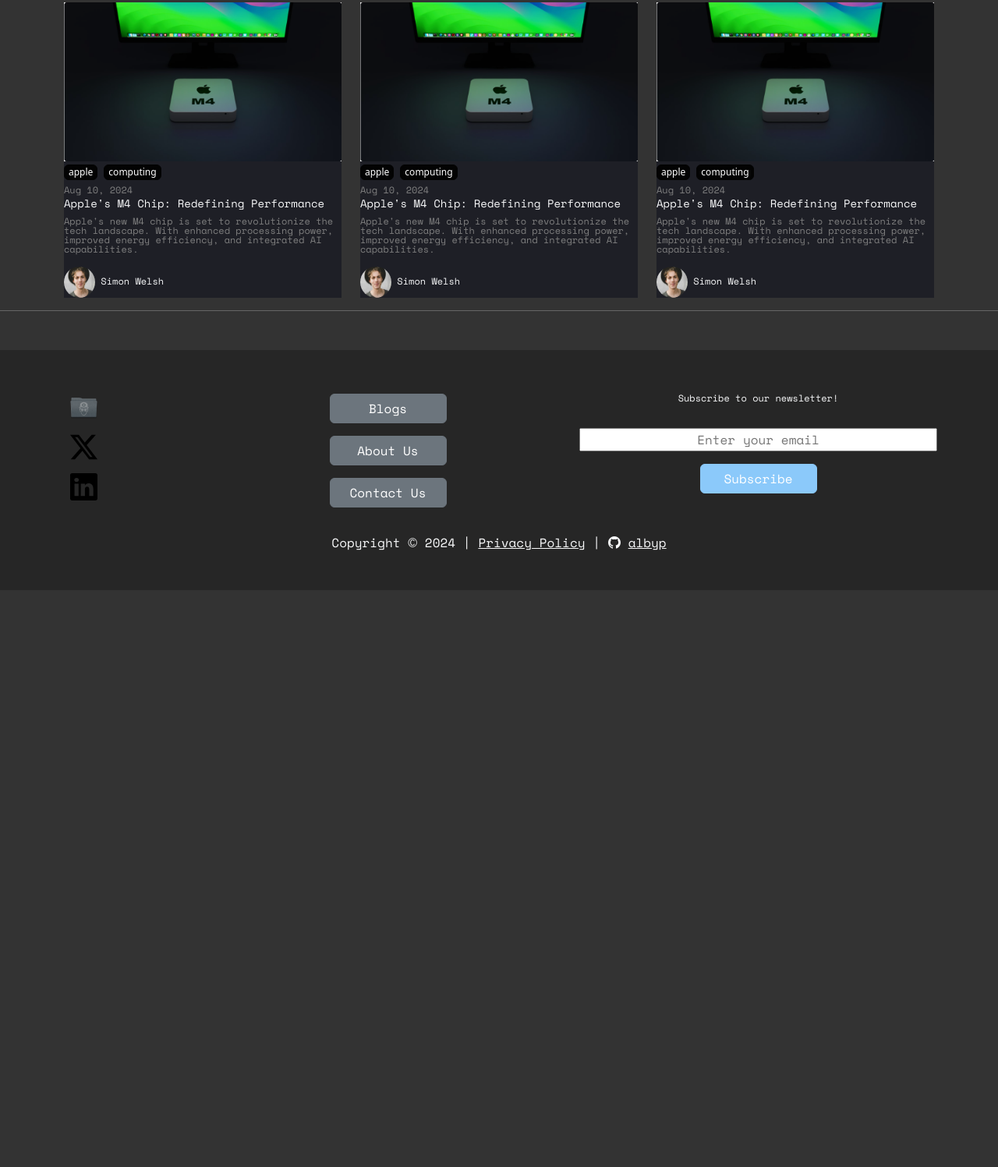
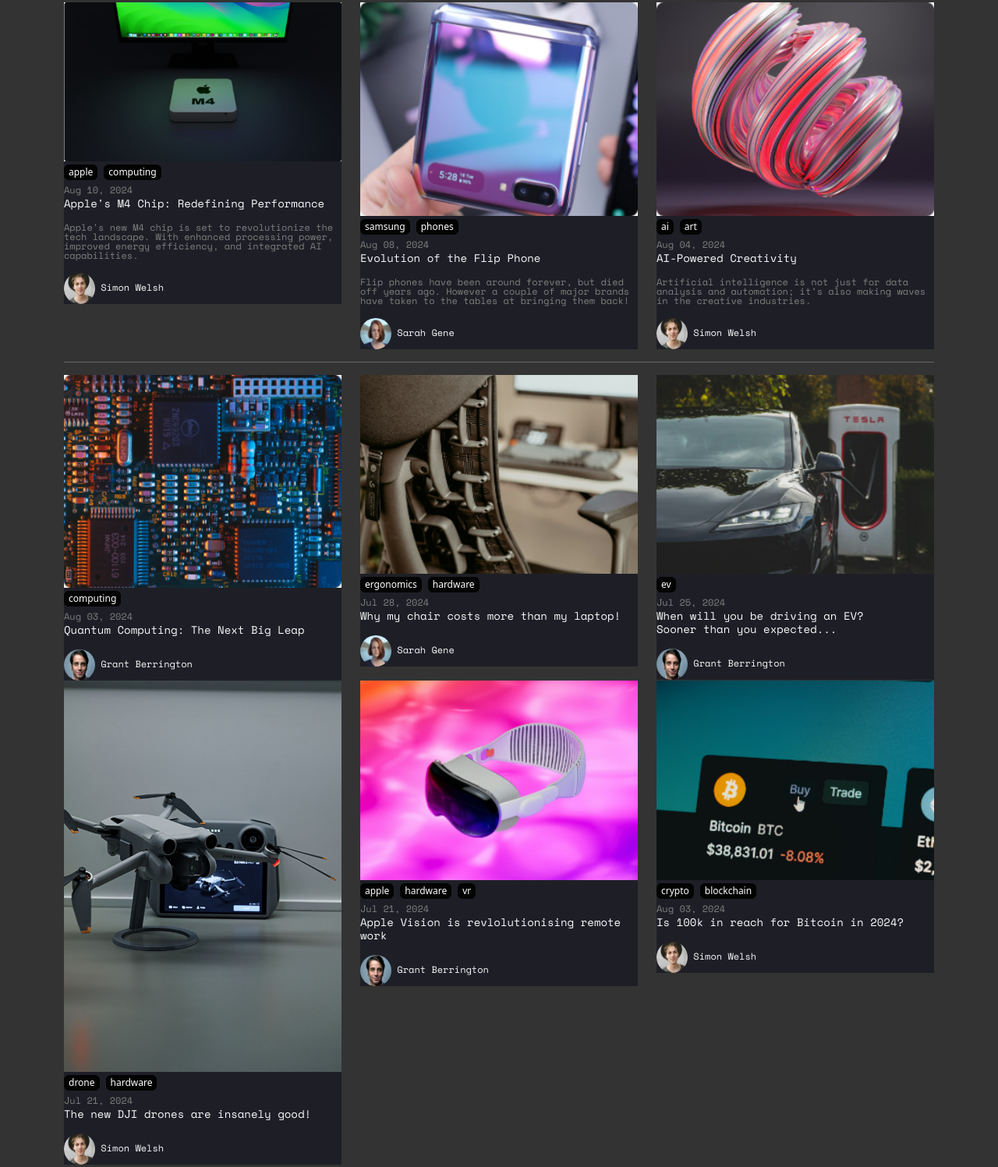
Before and after one commit to albyp/dip_it, a plain HTML site: page front_end_project/blogs.html in a window 1280 px wide. Shown: the part 134-1631 px from the top of the page at 78% size. Before the commit the page ends 891 px from the top, so only its background shows below. Drawn offline with nearby package versions, Linux system fonts and the light colour scheme.

Commit message:
Page updates

```diff
--- a/front_end_project/blogs.html
+++ b/front_end_project/blogs.html
@@ -54,7 +54,7 @@
                     <button type="button" class="btn btn-primary btn-blog-tag">computing</button>
                 </div>
                 <span class="text-faded small-span">Aug 10, 2024</span>
-                <h2 class="text-light">Apple's M4 Chip: Redefining Performance</h2>
+                <h2 class="text-light pb-2">Apple's M4 Chip: Redefining Performance</h2>
                 <p class="text-faded">Apple's new M4 chip is set to revolutionize the tech landscape. With enhanced processing power, improved energy efficiency, and integrated AI capabilities.</p>
                 <div class="d-flex flex-row gap-2 align-items-end">
                     <a href="" class="author-link small-span text-light">
@@ -67,14 +67,111 @@
 
         <div class="col-lg-4 col-md-4">
             <div class="card blog-card rounded-0 border-0">
-                <img src="images/blog_apple.png" alt="" class="rounded-0 border-0">
+                <img src="images/blog_flip.png" alt="" class="rounded-0 border-0">
                 <div class="d-flex flex-row gap-2 py-1">
-                    <button type="button" class="btn btn-primary btn-blog-tag">apple</button>
+                    <button type="button" class="btn btn-primary btn-blog-tag">samsung</button>
+                    <button type="button" class="btn btn-primary btn-blog-tag">phones</button>
+                </div>
+                <span class="text-faded small-span">Aug 08, 2024</span>
+                <h2 class="text-light pb-2">Evolution of the Flip Phone</h2>
+                <p class="text-faded">Flip phones have been around forever, but died off years ago. However a couple of major brands have taken to the tables at bringing them back!</p>
+                <div class="d-flex flex-row gap-2 align-items-end">
+                    <a href="" class="author-link small-span text-light">
+                        <img src="images/team_sarah.png" alt="" class="rounded-circle img-author">
+                        <span>Sarah Gene</span>
+                    </a>
+                </div>
+            </div>
+        </div>
+
+        <div class="col-lg-4 col-md-4">
+            <div class="card blog-card rounded-0 border-0">
+                <img src="images/blog_creative.png" alt="" class="rounded-0 border-0">
+                <div class="d-flex flex-row gap-2 py-1">
+                    <button type="button" class="btn btn-primary btn-blog-tag">ai</button>
+                    <button type="button" class="btn btn-primary btn-blog-tag">art</button>
+                </div>
+                <span class="text-faded small-span">Aug 04, 2024</span>
+                <h2 class="text-light pb-2">AI-Powered Creativity</h2>
+                <p class="text-faded">Artificial intelligence is not just for data analysis and automation; it’s also making waves in the creative industries.</p>
+                <div class="d-flex flex-row gap-2 align-items-end">
+                    <a href="" class="author-link small-span text-light">
+                        <img src="images/team_simon.png" alt="" class="rounded-circle img-author">
+                        <span>Simon Welsh</span>
+                    </a>
+                </div>
+            </div>
+        </div>
+    </div>
+
+    <hr class="divider">
+</div>
+
+
+<!-- main blogs -->
+<div id="main-blogs" class="container">
+    <div class="row">
+        <div class="col-lg-4 col-md-4">
+            <div class="card blog-card rounded-0 border-0">
+                <img src="images/blog_quantum.png" alt="" class="rounded-0 border-0">
+                <div class="d-flex flex-row gap-2 py-1">
                     <button type="button" class="btn btn-primary btn-blog-tag">computing</button>
                 </div>
-                <span class="text-faded small-span">Aug 10, 2024</span>
-                <h2 class="text-light">Apple's M4 Chip: Redefining Performance</h2>
-                <p class="text-faded">Apple's new M4 chip is set to revolutionize the tech landscape. With enhanced processing power, improved energy efficiency, and integrated AI capabilities.</p>
+                <span class="text-faded small-span">Aug 03, 2024</span>
+                <h2 class="text-light pb-2">Quantum Computing: The Next Big Leap</h2>
+                <div class="d-flex flex-row gap-2 align-items-end">
+                    <a href="" class="author-link small-span text-light">
+                        <img src="images/team_grant.png" alt="" class="rounded-circle img-author">
+                        <span>Grant Berrington</span>
+                    </a>
+                </div>
+            </div>
+        </div>
+
+        <div class="col-lg-4 col-md-4">
+            <div class="card blog-card rounded-0 border-0">
+                <img src="images/blog_herman.png" alt="" class="rounded-0 border-0">
+                <div class="d-flex flex-row gap-2 py-1">
+                    <button type="button" class="btn btn-primary btn-blog-tag">ergonomics</button>
+                    <button type="button" class="btn btn-primary btn-blog-tag">hardware</button>
+                </div>
+                <span class="text-faded small-span">Jul 28, 2024</span>
+                <h2 class="text-light pb-2">Why my chair costs more than my laptop!</h2>
+                <div class="d-flex flex-row gap-2 align-items-end">
+                    <a href="" class="author-link small-span text-light">
+                        <img src="images/team_sarah.png" alt="" class="rounded-circle img-author">
+                        <span>Sarah Gene</span>
+                    </a>
+                </div>
+            </div>
+        </div>
+
+        <div class="col-lg-4 col-md-4">
+            <div class="card blog-card rounded-0 border-0">
+                <img src="images/blog_tesla.png" alt="" class="rounded-0 border-0">
+                <div class="d-flex flex-row gap-2 py-1">
+                    <button type="button" class="btn btn-primary btn-blog-tag">ev</button>
+                </div>
+                <span class="text-faded small-span">Jul 25, 2024</span>
+                <h2 class="text-light pb-2">When will you be driving an EV?<br>Sooner than you expected...</h2>
+                <div class="d-flex flex-row gap-2 align-items-end">
+                    <a href="" class="author-link small-span text-light">
+                        <img src="images/team_grant.png" alt="" class="rounded-circle img-author">
+                        <span>Grant Berrington</span>
+                    </a>
+                </div>
+            </div>
+        </div>
+
+        <div class="col-lg-4 col-md-4">
+            <div class="card blog-card rounded-0 border-0">
+                <img src="images/blog_drone.jpg" alt="" class="rounded-0 border-0">
+                <div class="d-flex flex-row gap-2 py-1">
+                    <button type="button" class="btn btn-primary btn-blog-tag">drone</button>
+                    <button type="button" class="btn btn-primary btn-blog-tag">hardware</button>
+                </div>
+                <span class="text-faded small-span">Jul 21, 2024</span>
+                <h2 class="text-light pb-2">The new DJI drones are insanely good!</h2>
                 <div class="d-flex flex-row gap-2 align-items-end">
                     <a href="" class="author-link small-span text-light">
                         <img src="images/team_simon.png" alt="" class="rounded-circle img-author">
@@ -86,14 +183,32 @@
 
         <div class="col-lg-4 col-md-4">
             <div class="card blog-card rounded-0 border-0">
-                <img src="images/blog_apple.png" alt="" class="rounded-0 border-0">
+                <img src="images/blog_vision.png" alt="" class="rounded-0 border-0">
                 <div class="d-flex flex-row gap-2 py-1">
                     <button type="button" class="btn btn-primary btn-blog-tag">apple</button>
-                    <button type="button" class="btn btn-primary btn-blog-tag">computing</button>
+                    <button type="button" class="btn btn-primary btn-blog-tag">hardware</button>
+                    <button type="button" class="btn btn-primary btn-blog-tag">vr</button>
                 </div>
-                <span class="text-faded small-span">Aug 10, 2024</span>
-                <h2 class="text-light">Apple's M4 Chip: Redefining Performance</h2>
-                <p class="text-faded">Apple's new M4 chip is set to revolutionize the tech landscape. With enhanced processing power, improved energy efficiency, and integrated AI capabilities.</p>
+                <span class="text-faded small-span">Jul 21, 2024</span>
+                <h2 class="text-light pb-2">Apple Vision is revlolutionising remote work</h2>
+                <div class="d-flex flex-row gap-2 align-items-end">
+                    <a href="" class="author-link small-span text-light">
+                        <img src="images/team_grant.png" alt="" class="rounded-circle img-author">
+                        <span>Grant Berrington</span>
+                    </a>
+                </div>
+            </div>
+        </div>
+
+        <div class="col-lg-4 col-md-4">
+            <div class="card blog-card rounded-0 border-0">
+                <img src="images/blog_bitcoin.png" alt="" class="rounded-0 border-0">
+                <div class="d-flex flex-row gap-2 py-1">
+                    <button type="button" class="btn btn-primary btn-blog-tag">crypto</button>
+                    <button type="button" class="btn btn-primary btn-blog-tag">blockchain</button>
+                </div>
+                <span class="text-faded small-span">Aug 03, 2024</span>
+                <h2 class="text-light pb-2">Is 100k in reach for Bitcoin in 2024?</h2>
                 <div class="d-flex flex-row gap-2 align-items-end">
                     <a href="" class="author-link small-span text-light">
                         <img src="images/team_simon.png" alt="" class="rounded-circle img-author">
@@ -103,14 +218,6 @@
             </div>
         </div>
     </div>
-
-</div>
-
-<hr class="divider">
-
-<!-- main blogs -->
-<div id="main-blogs" class="container">
-
 </div>
 
 <!-- footer -->
```
Also changed, not shown: front_end_project/contact.html (added, +132 -0 lines).
